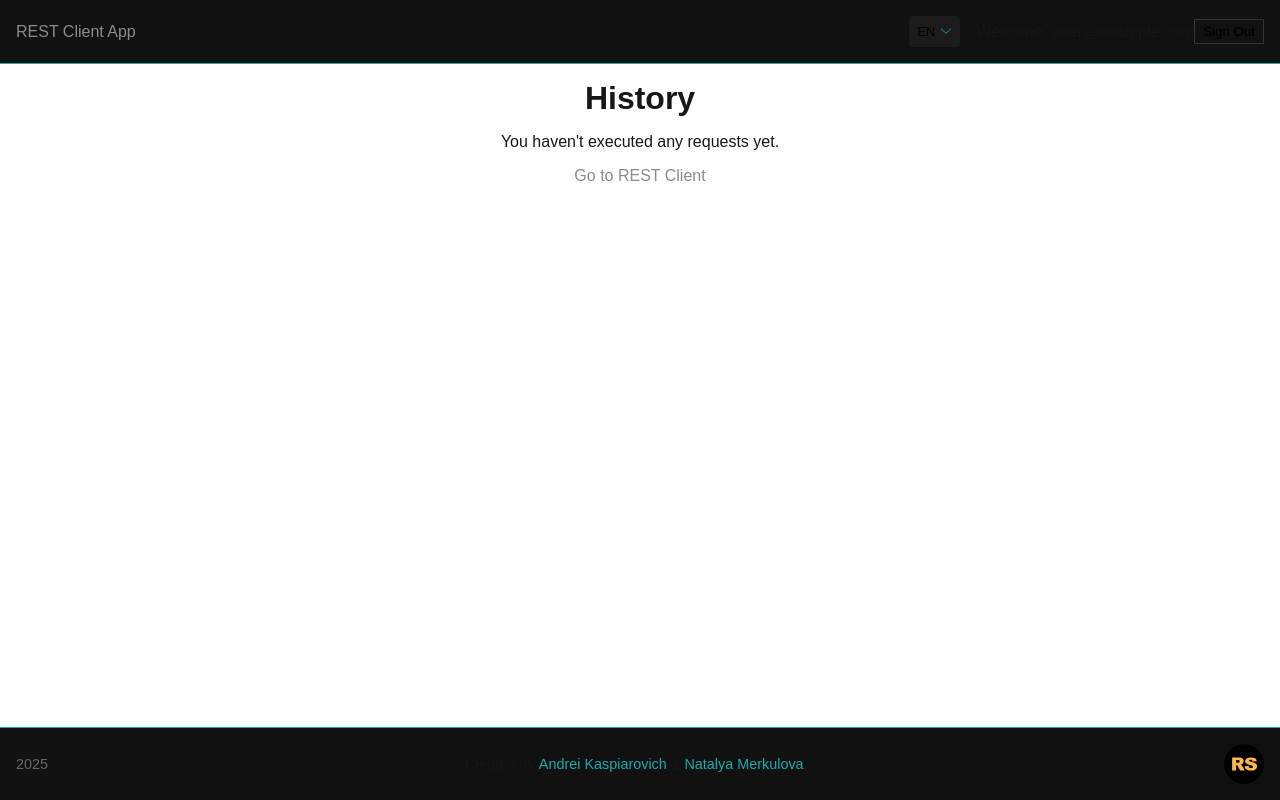
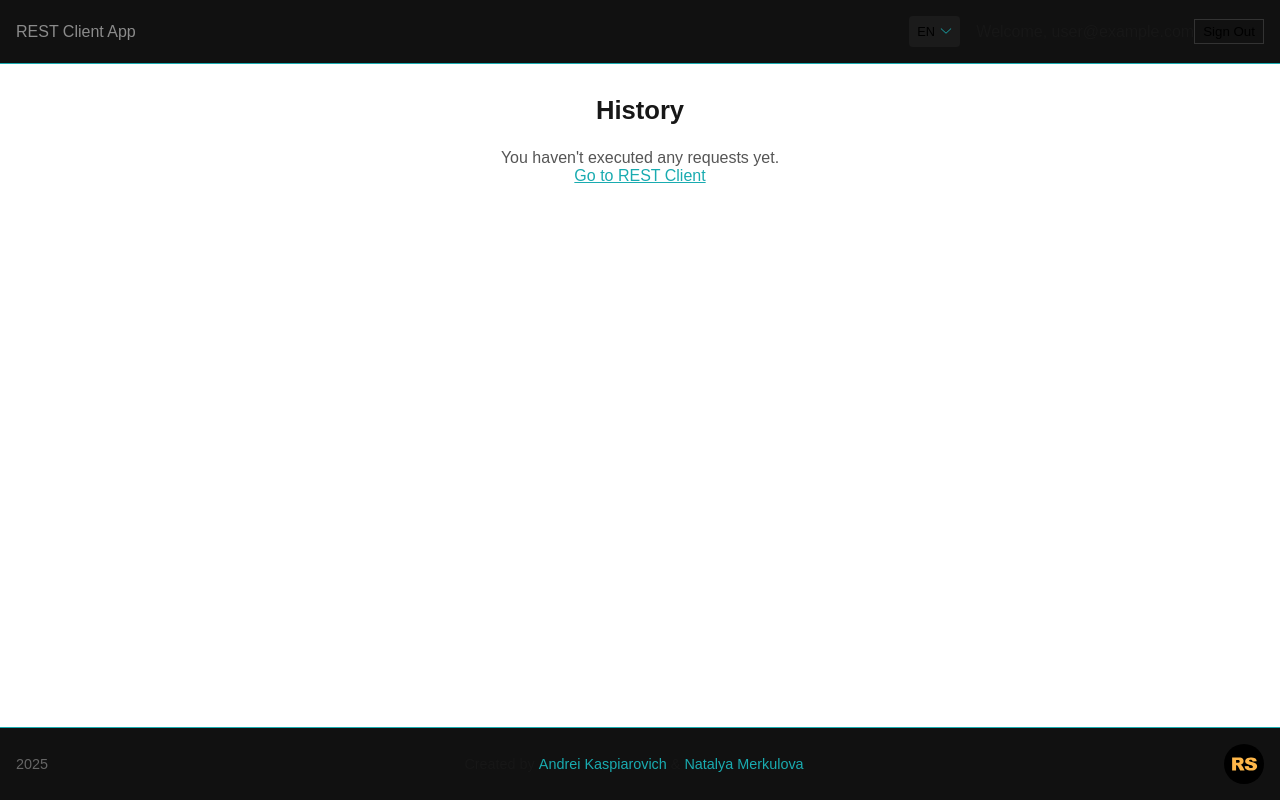
Before and after one commit to vadzimavich/rest-client-app, a Next.js app: page /history in a window 1280 px wide. Built offline with nearby package versions, Linux system fonts and the light colour scheme; no server answers; sample sign-in values are in the browser's storage.

Commit message:
fix: change history ui

```diff
--- a/src/app/(main)/history/historyPage.module.css
+++ b/src/app/(main)/history/historyPage.module.css
@@ -1,48 +1,64 @@
 .container {
-    display: flex;
-    flex-direction: column;
-    align-items: center;
-    padding: 1rem;
-    max-width: 800px;
-    margin: 0 auto;
+    padding: 2rem;
 }
 
 .title {
-    margin-bottom: 1rem;
+    text-align: center;
+    margin-bottom: 1.5rem;
+    font-size: 1.6rem;
+    font-weight: 600;
 }
 
-.historyList {
-    margin-top: 1rem;
-    list-style: none;
-    margin-top: 1rem;
-    padding: 0;
-    width: 100%;
-    display: flex;
-    flex-direction: column;
-    align-items: center;
-}
-
-.historyItem {
-    margin-bottom: 0.5rem;
-    width: 100%;
-    display: flex;
-    justify-content: center;
+.empty {
+    text-align: center;
+    font-size: 1rem;
+    color: #555;
 }
 
 .link {
-    text-decoration: none;
-    color: #8b8b8b;
-    display: flex;
-    gap: 0.5rem;
-    justify-content: center;
-    width: auto;
-    margin-top: 1rem;
+    color: var(--accent, #128c91);
+    text-decoration: underline;
+    transition: color 0.2s ease-in-out;
 }
 
 .link:hover {
-    text-decoration: underline;
+    color: #1d7e69;
 }
 
-.method {
-    font-weight: bold;
+.table {
+    width: 100%;
+    border-collapse: collapse;
+    border-radius: 8px;
+    overflow: hidden;
+    box-shadow: 0 2px 6px rgba(0, 0, 0, 0.08);
+    background: #fff;
 }
+
+.table th,
+.table td {
+    padding: 0.75rem 1rem;
+    border: 1px solid #e0e0e0;
+    text-align: left;
+    font-size: 0.9rem;
+}
+
+.table th {
+    background: #f7f7f7;
+    font-weight: 600;
+}
+
+.status {
+    font-weight: 600;
+}
+
+.success {
+    color: #2e7d32;
+}
+
+.clientError {
+    color: #ed6c02;
+}
+
+.serverError {
+    color: #d32f2f;
+}
--- a/src/app/(main)/history/page.tsx
+++ b/src/app/(main)/history/page.tsx
@@ -53,13 +53,27 @@ export default async function HistoryPage() {
     <PrivateRoute>
       <div className={styles.container}>
         <h1 className={styles.title}>History</h1>
+
         {historyItems.length === 0 ? (
-          <div>
+          <div className={styles.empty}>
             <p>You haven&apos;t executed any requests yet.</p>
             <Link href="/client" className={styles.link}>Go to REST Client</Link>
           </div>
         ) : (
-          <ul className={styles.historyList}>
+          <table className={styles.table}>
+            <thead>
+              <tr>
+                <th>Method</th>
+                <th>URL</th>
+                <th>Status</th>
+                <th>Req Size</th>
+                <th>Resp Size</th>
+                <th>Duration (ms)</th>
+                <th>Timestamp</th>
+                <th>Error</th>
+              </tr>
+            </thead>
+            <tbody>
               {historyItems.map((item) => {
                 const params = new URLSearchParams();
                 params.set('method', item.request.method);
@@ -72,16 +86,36 @@ export default async function HistoryPage() {
 
                 const href = `/client?${params.toString()}`;
 
+                const date = new Date(item.timestamp._seconds * 1000).toLocaleString();
+
                 return (
-                <li key={item.id} className={styles.historyItem}>
+                  <tr key={item.id}>
+                    <td>{item.request.method}</td>
+                    <td>
                       <Link href={href} className={styles.link}>
-                    <span className={styles.method}>{item.request.method}</span>
-                    <span>{item.request.url}</span>
+                        {item.request.url}
                       </Link>
-                </li>
+                    </td>
+                    <td
+                      className={`${styles.status} ${item.response.status >= 200 && item.response.status < 300
+                          ? styles.success
+                          : item.response.status >= 400 && item.response.status < 500
+                            ? styles.clientError
+                            : styles.serverError
+                        }`}
+                    >
+                      {item.response.status}
+                    </td>
+                    <td>{item.request.body ? new Blob([JSON.stringify(item.request.body)]).size : 0}</td>
+                    <td>{item.response.size}</td>
+                    <td>{item.duration}</td>
+                    <td>{date}</td>
+                    <td>{item.error || '-'}</td>
+                  </tr>
                 );
               })}
-          </ul>
+            </tbody>
+          </table>
         )}
       </div>
     </PrivateRoute>
--- a/src/types/request.ts
+++ b/src/types/request.ts
@@ -1,7 +1,7 @@
 export type HttpMethod = 'GET' | 'POST' | 'PUT' | 'DELETE' | 'PATCH';
 
 export interface RequestHeader {
-  id: string; // unique key
+  id: string;
   key: string;
   value: string;
 }
@@ -33,4 +33,5 @@ export interface HistoryItem {
   };
   duration: number;
   timestamp: FirestoreTimestamp;
+  error?: string;
 }
```
Lines whose indentation alone changed are shown as unchanged.
